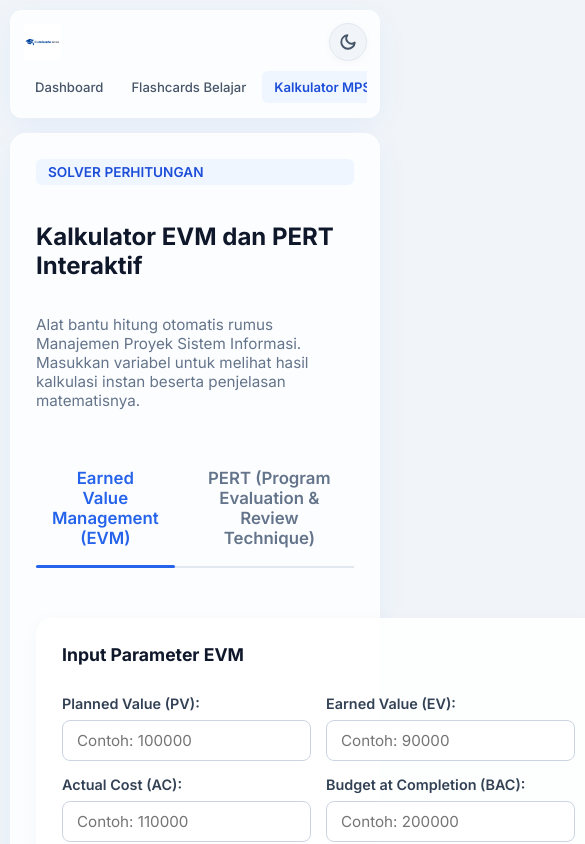
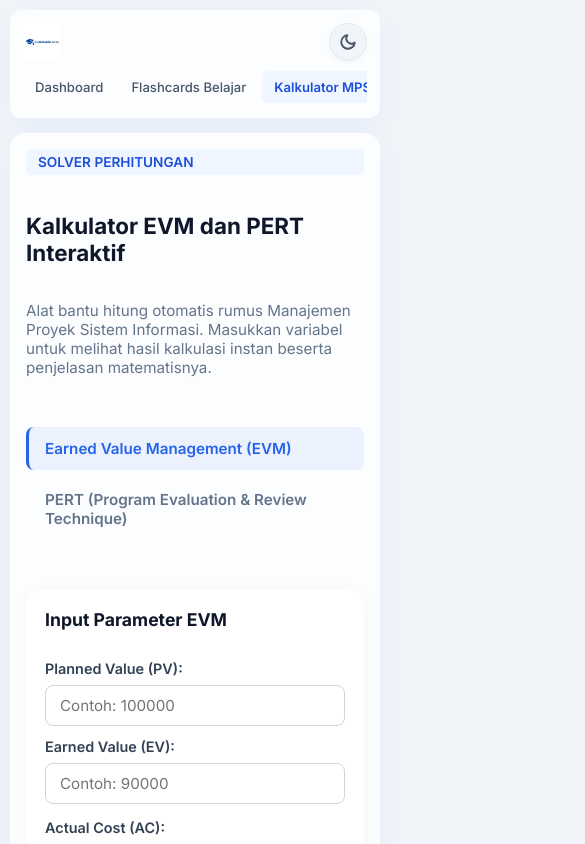
Before and after one commit to Rangga11268/cumlaudeArea, a React (Vite) app: page / in a window 390 px wide. Both pictures are taken after a click on the button "Kalkulator MPSI". Shown: the top 844 px of the page, 585 px wide, since content can reach past the window. Built offline with nearby package versions, Linux system fonts and the light colour scheme.

Commit message:
Fix responsive pada halaman kalkulator

```diff
--- a/src/components/CalculatorView.jsx
+++ b/src/components/CalculatorView.jsx
@@ -38,7 +38,7 @@ const CalculatorView = ({ calcTab, setCalcTab, evmInputs, setEvmInputs, pertInpu
   }
 
   return (
-    <div className="calc-container glass-panel" style={{ width: '100%', padding: '25px', borderRadius: '16px' }}>
+    <div className="calc-container glass-panel">
       <span className="category-badge" style={{ marginBottom: '12px', display: 'inline-block' }}>SOLVER PERHITUNGAN</span>
       <h2 style={{ marginBottom: '10px' }}>Kalkulator EVM dan PERT Interaktif</h2>
       <p style={{ color: 'var(--text-muted)', marginBottom: '25px', fontSize: '0.95rem' }}>
@@ -258,7 +258,7 @@ const CalculatorView = ({ calcTab, setCalcTab, evmInputs, setEvmInputs, pertInpu
                 </div>
 
                 <div className="calc-result-metrics" style={{ borderTop: '1px solid var(--border-color)', paddingTop: '15px' }}>
-                  <div className="calc-result-card" style={{ gridColumn: 'span 2' }}>
+                  <div className="calc-result-card calc-card-wide">
                     <span className="calc-result-label">Variance (&sigma;&sup2;)</span>
                     <span className="calc-result-value">{pert.v.toFixed(3)}</span>
                     <span className="calc-result-status calc-status-good" style={{ background: 'rgba(107,114,128,0.1)', color: '#6b7280' }}>Variansi Aktivitas</span>
--- a/src/index.css
+++ b/src/index.css
@@ -2734,6 +2734,9 @@ input:checked + .slider:before { transform: translateX(18px); }
   display: flex;
   flex-direction: column;
   gap: 25px;
+  width: 100%;
+  padding: 25px;
+  border-radius: 16px;
 }
 .calc-tabs {
   display: flex;
@@ -2818,6 +2821,9 @@ input:checked + .slider:before { transform: translateX(18px); }
 .calc-result-card:hover {
   transform: translateY(-2px);
 }
+.calc-card-wide {
+  grid-column: span 2;
+}
 .calc-result-label {
   font-size: 0.8rem;
   font-weight: 600;
@@ -2871,6 +2877,62 @@ input:checked + .slider:before { transform: translateX(18px); }
   display: inline-block;
 }
 
+@media (max-width: 768px) {
+  .calc-container {
+    padding: 15px;
+  }
+  .calc-form-panel, .calc-results-panel {
+    padding: 18px;
+  }
+  .calc-input-row {
+    grid-template-columns: 1fr;
+    gap: 12px;
+  }
+}
+
+@media (max-width: 600px) {
+  .calc-container h2 {
+    font-size: 1.4rem;
+  }
+  .calc-tabs {
+    flex-direction: column;
+    gap: 8px;
+    border-bottom: none;
+    padding-bottom: 0;
+  }
+  .calc-tab-btn {
+    text-align: left;
+    padding: 12px 16px;
+    border-radius: 8px;
+    border-left: 3px solid transparent;
+    font-size: 0.95rem;
+    background: rgba(255, 255, 255, 0.02);
+  }
+  .calc-tab-btn.active {
+    background: rgba(37, 99, 235, 0.08);
+    border-left-color: var(--primary-blue);
+  }
+  .calc-tab-btn.active::after {
+    display: none;
+  }
+  .calc-result-metrics {
+    grid-template-columns: 1fr;
+    gap: 12px;
+  }
+  .calc-card-wide {
+    grid-column: auto;
+  }
+  .calc-formula {
+    max-width: 100%;
+    overflow-x: auto;
+    white-space: nowrap;
+    display: block;
+  }
+  .calc-explanation-box {
+    padding: 15px;
+  }
+}
+
 /* --- SIMULATED LEADERBOARD --- */
 .leaderboard-panel {
   background: var(--card-bg);
```
Also changed, not shown: 1 other file (tests, documents, lock files or other folders).
